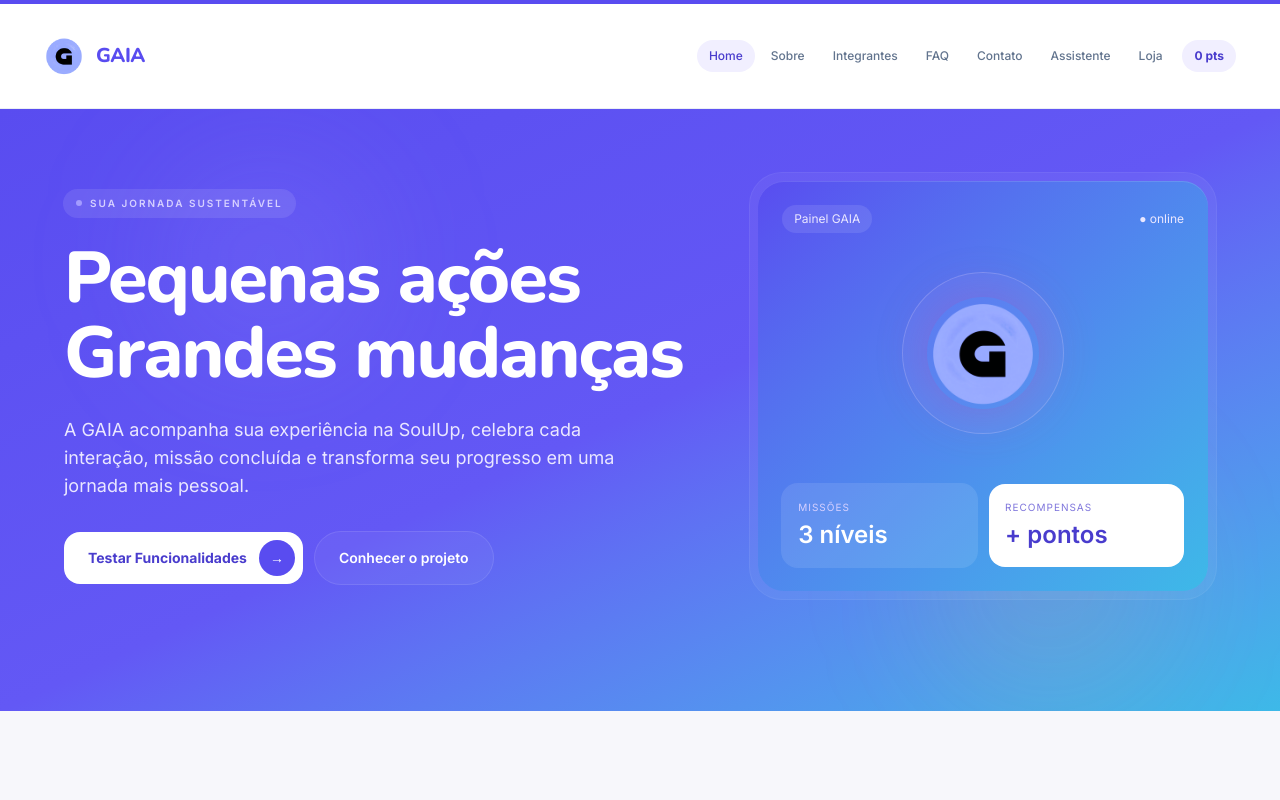
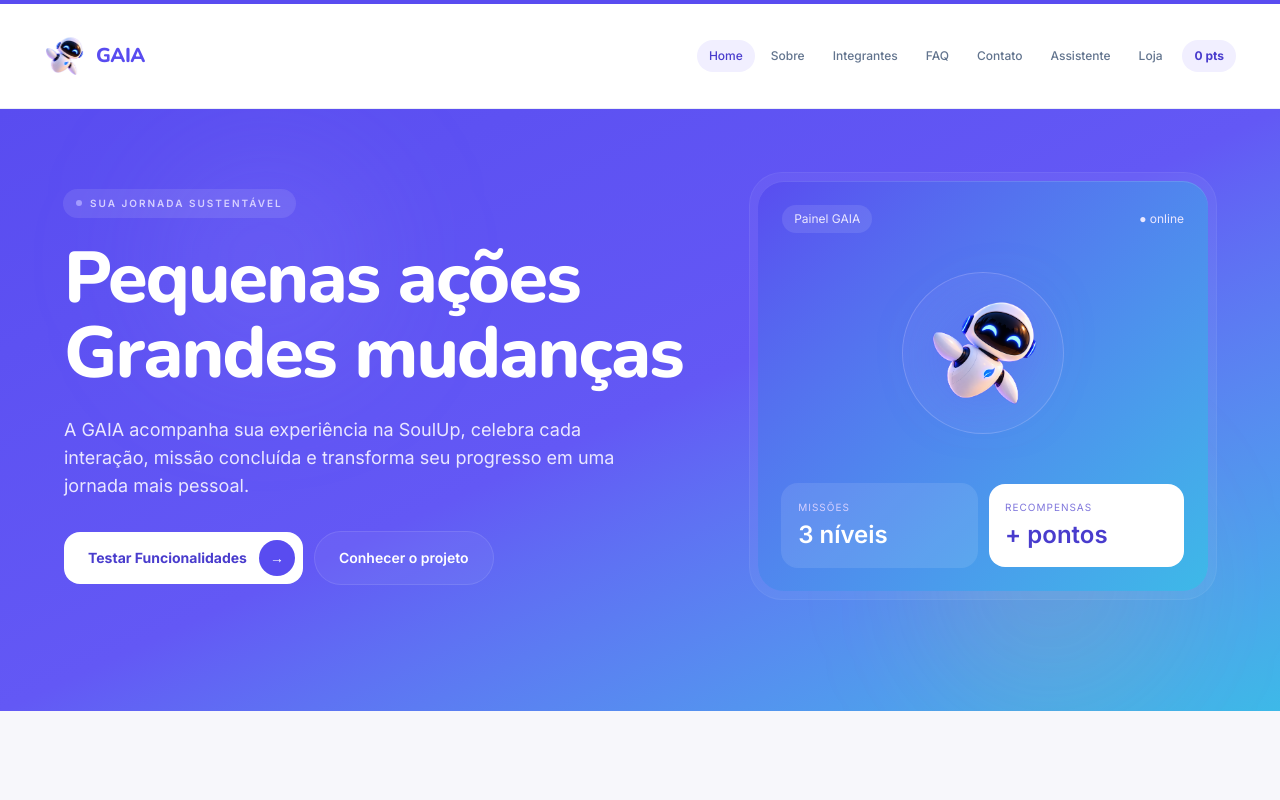
Before and after one commit to henriquemunizz/GAIA-React, a React (Vite) app: page / in a window 1280 px wide. Shown: the top 800 px of the page. Built offline with nearby package versions, Linux system fonts and the light colour scheme; no server answers.

Commit message:
style: substitui icone da Gaia pelo robo
Aplica a imagem fornecida no cabecalho, na Home e no favicon. Preserva as cores e proporcoes do robo e remove o icone anterior sem alterar paginas ou funcionalidades.

```diff
--- a/index.html
+++ b/index.html
@@ -4,7 +4,7 @@
     <meta charset="UTF-8" />
     <meta name="viewport" content="width=device-width, initial-scale=1.0" />
     <meta name="description" content="GAIA, assistente virtual da plataforma SoulUp." />
-    <link rel="icon" type="image/png" href="/images/gaia-logo.png" />
+    <link rel="icon" type="image/png" href="/images/gaia-robot.png" />
     <link rel="preload" href="/fonts/inter-latin-variable.woff2" as="font" type="font/woff2" crossorigin />
     <link rel="preload" href="/fonts/nunito-latin-variable.woff2" as="font" type="font/woff2" crossorigin />
     <title>GAIA | Assistente Virtual</title>
--- a/src/components/Header.tsx
+++ b/src/components/Header.tsx
@@ -22,9 +22,9 @@ export function Header() {
       >
         <NavLink to="/" className="group flex items-center gap-3">
           <img
-            src="/images/gaia-logo.png"
-            alt="Logo GAIA"
-            className="h-10 w-10 rounded-full object-cover hue-rotate-[65deg] transition-transform duration-200 ease-[cubic-bezier(0.22,1,0.36,1)] group-hover:rotate-6 group-hover:scale-105"
+            src="/images/gaia-robot.png"
+            alt="Robô Gaia com olhos sorridentes"
+            className="h-10 w-10 object-contain transition-transform duration-200 ease-[cubic-bezier(0.22,1,0.36,1)] group-hover:rotate-6 group-hover:scale-105"
           />
           <span>
             <strong className="block font-heading text-xl font-extrabold tracking-tight text-gaia-600">GAIA</strong>
--- a/src/pages/HomePage.tsx
+++ b/src/pages/HomePage.tsx
@@ -55,9 +55,9 @@ export function HomePage() {
               <div className="mt-10 flex justify-center">
                 <div className="flex h-40 w-40 items-center justify-center rounded-full bg-gaia-400/10 ring-1 ring-gaia-200/30">
                   <img
-                    src="/images/gaia-logo.png"
-                    alt="Logo circular da GAIA"
-                    className="h-28 w-28 rounded-full object-cover hue-rotate-[65deg] shadow-[0_0_60px_rgba(89,76,240,0.3)]"
+                    src="/images/gaia-robot.png"
+                    alt="Robô Gaia com olhos sorridentes"
+                    className="h-28 w-28 object-contain drop-shadow-[0_0_30px_rgba(89,76,240,0.3)]"
                   />
                 </div>
               </div>
```
Also changed, not shown: public/images/gaia-logo.png (deleted), public/images/gaia-robot.png (added).
